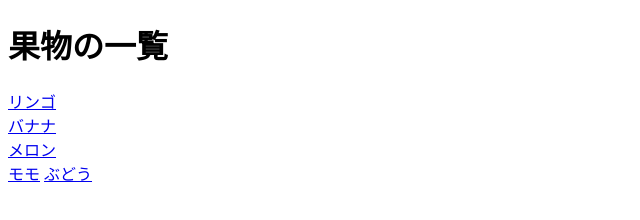
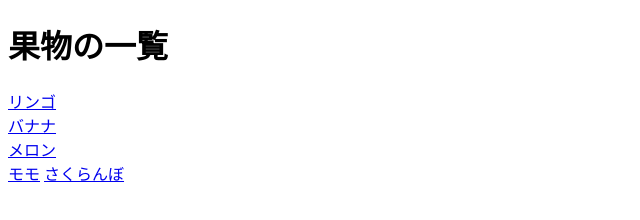
Before and after one commit to RieTakada-jyobi/practice-clone_1-2, a plain HTML site: page index.html in a window 1280 px wide. Shown: the full height of the page, 0-640 px from the left. Drawn offline with Linux system fonts and the light colour scheme.

Commit message:
ぶどうをさくらんぼページに変更

```diff
--- a/index.html
+++ b/index.html
@@ -10,6 +10,6 @@
     <a href="banana.html">バナナ</a><br>
     <a href="melon.html">メロン</a><br>
     <a href="peach.html">モモ</a>
-    <a href="apple.html">ぶどう</a>
+    <a href="cherry.html">さくらんぼ</a>
 </body>
 </html>
```
